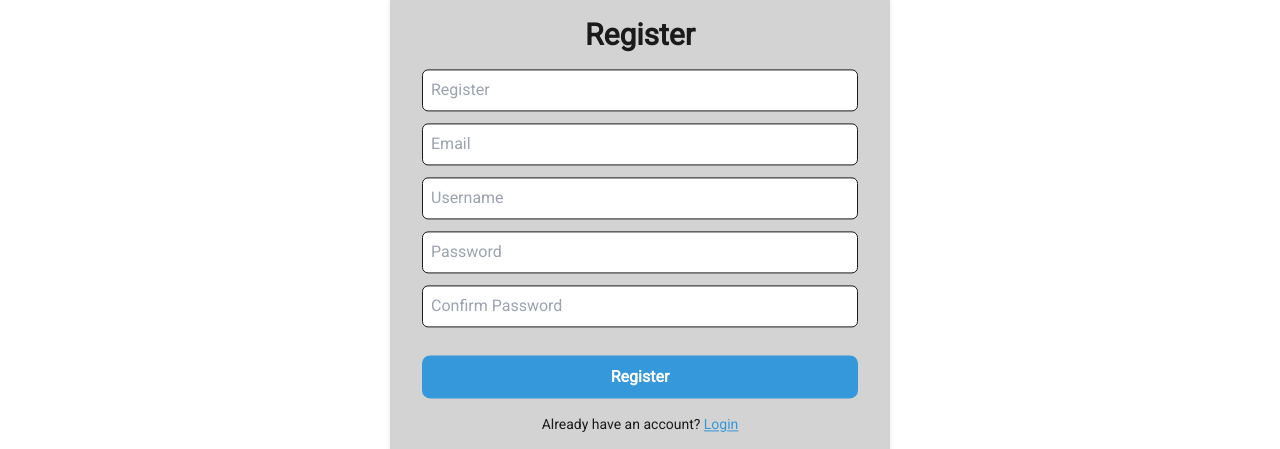
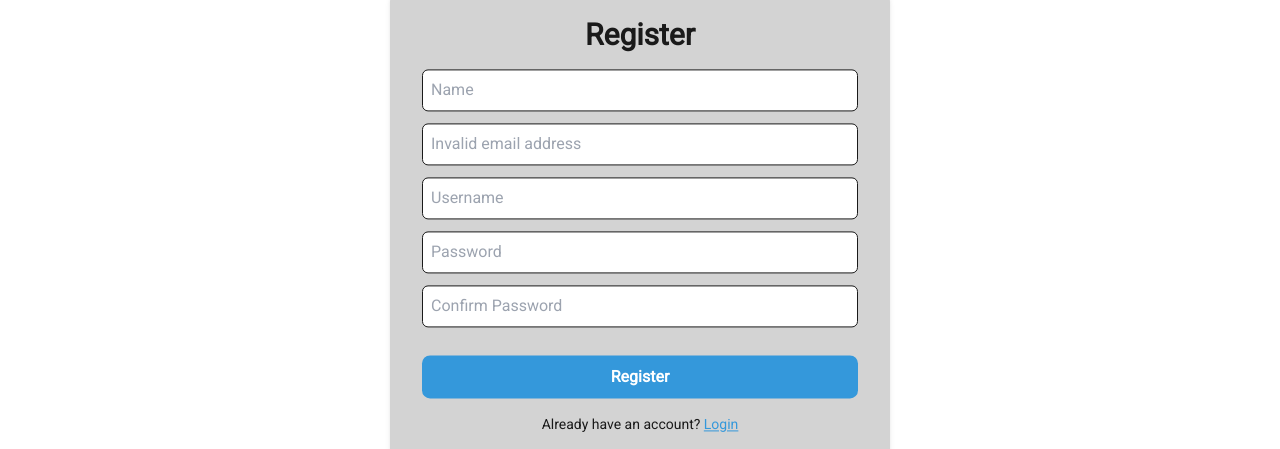
Before and after one commit to Abdulaziz-Mirsagatov/collectify, a Next.js app: page /en/register in a window 1280 px wide. Shown: the part 206-655 px from the top of the page. Built offline with nearby package versions, Linux system fonts and the light colour scheme.

Commit message:
use form & zod resolver, register & login

```diff
--- a/app/[lang]/(unauthorized)/register/page.tsx
+++ b/app/[lang]/(unauthorized)/register/page.tsx
@@ -1,5 +1,5 @@
 import { getDictionary } from "@/app/dictionaries";
-import RegularInput from "@/components/Atoms/Input/Regular";
+import RegisterForm from "@/components/Organisms/Form/Register";
 import { Locale } from "@/i18n-config";
 import Link from "next/link";
 
@@ -12,25 +12,7 @@ const RegisterPage = async ({ params }: { params: { lang: Locale } }) => {
     <div className="w-11/12 bg-light-gray dark:bg-dark-gray p-8 rounded-2xl grid gap-4 absolute top-1/2 left-1/2 -translate-x-1/2 -translate-y-1/2 max-w-[500px] shadow-md">
       <h1 className="text-3xl font-bold text-center">{register.title}</h1>
 
-      <form className="grid gap-3">
-        <RegularInput type="text" placeholder={register.title} required />
-        <RegularInput type="email" placeholder={register.email} required />
-        <RegularInput type="text" placeholder={register.username} required />
-        <RegularInput
-          type="password"
-          placeholder={register.password}
-          required
-        />
-        <RegularInput
-          type="password"
-          placeholder={register.confirmPassword}
-          required
-        />
-
-        <button type="submit" className="button button-info mt-4">
-          {register.register}
-        </button>
-      </form>
+      <RegisterForm dict={register} />
 
       <p className="text-center text-sm">
         {register.footer}{" "}
--- a/app/globals.css
+++ b/app/globals.css
@@ -52,6 +52,28 @@ body {
   }
 }
 
+.button.submitting {
+  background-color: var(--dark-gray);
+  cursor: not-allowed;
+}
+
+.error-message {
+  color: var(--warning-red);
+  font-weight: bold;
+}
+
+.input {
+  width: 100%;
+  padding: 0.5rem;
+  border-radius: 0.375rem;
+  border: 1px solid var(--dark);
+}
+
+.input.error {
+  border-color: var(--warning-red);
+  outline: none;
+}
+
 @layer utilities {
   .text-balance {
     text-wrap: balance;
--- a/components/Organisms/Form/Login/index.tsx
+++ b/components/Organisms/Form/Login/index.tsx
@@ -1,6 +1,5 @@
 "use client";
 
-import RegularInput from "@/components/Atoms/Input/Regular";
 import { LoginFormProps } from "./types";
 import { useState } from "react";
 import { login } from "@/services/actions/auth/login";
@@ -8,6 +7,7 @@ import { login } from "@/services/actions/auth/login";
 const LoginForm = ({ dict }: LoginFormProps) => {
   const [form, setForm] = useState({ username: "", password: "" });
   const [invalidCredentials, setInvalidCredentials] = useState(false);
+  const [isSubmitting, setIsSubmitting] = useState(false);
 
   const handleChange = (e: React.ChangeEvent<HTMLInputElement>) => {
     setForm({ ...form, [e.target.name]: e.target.value });
@@ -17,38 +17,47 @@ const LoginForm = ({ dict }: LoginFormProps) => {
   const handleSubmit = async (e: React.FormEvent<HTMLFormElement>) => {
     e.preventDefault();
 
+    setIsSubmitting(true);
     try {
       await login(form, "/");
     } catch (error) {
       setInvalidCredentials(true);
     }
+    setIsSubmitting(false);
   };
 
   return (
     <form className="grid gap-3" onSubmit={handleSubmit}>
-      <RegularInput
+      <input
         type="text"
         placeholder={dict.username}
         name="username"
         value={form.username}
         onChange={handleChange}
-        required
+        className={`input ${invalidCredentials ? " error" : ""}`}
       />
-      <RegularInput
+      <div>
+        <input
           type="password"
           placeholder={dict.password}
           name="password"
           value={form.password}
           onChange={handleChange}
-        required
+          className={`input ${invalidCredentials ? "error" : ""}`}
         />
         {invalidCredentials && (
-        <p className="text-warning-red text-sm text-center">
+          <p className="text-warning-red text-sm text-center mt-1">
             {dict.invalidCredentials}
           </p>
         )}
+      </div>
 
-      <button type="submit" className="button button-info mt-4">
+      <button
+        type="submit"
+        className={`button button-info mt-4
+      ${isSubmitting ? "submitting" : ""}
+      `}
+      >
         {dict.login}
       </button>
     </form>
--- /dev/null
+++ b/components/Organisms/Form/Register/index.tsx
@@ -0,0 +1,134 @@
+"use client";
+
+import { RegisterFormProps } from "./types";
+import { SubmitHandler, useForm } from "react-hook-form";
+import { zodResolver } from "@hookform/resolvers/zod";
+import { RegisterSchema, RegisterSchemaType } from "@/schemas/register";
+import { addUser } from "@/services/actions/users";
+import { useState } from "react";
+import { useRouter } from "next/navigation";
+
+const RegisterForm = ({ dict }: RegisterFormProps) => {
+  const [registerError, setRegisterError] = useState<string>("");
+  const { replace } = useRouter();
+
+  const {
+    register,
+    handleSubmit,
+    reset,
+    formState: { errors, isSubmitting },
+  } = useForm<RegisterSchemaType>({
+    resolver: zodResolver(RegisterSchema),
+  });
+  const onSubmit: SubmitHandler<RegisterSchemaType> = async (
+    data: RegisterSchemaType
+  ) => {
+    const res = await addUser(data);
+    if (res.error === "User with this email already exists") {
+      setRegisterError(dict.errors.emailExists);
+    } else if (res.error === "User with this username already exists") {
+      setRegisterError(dict.errors.usernameExists);
+    } else {
+      setRegisterError("");
+      reset();
+      replace("login");
+    }
+  };
+
+  return (
+    <form className="grid gap-3" onSubmit={handleSubmit(onSubmit)}>
+      <div>
+        <input
+          type="text"
+          className={`input
+        ${errors.name ? "error" : ""}
+        `}
+          placeholder={dict.name}
+          {...register("name")}
+        />
+        {errors.name && (
+          <p className="text-warning-red text-sm mt-1">
+            {dict.errors.nameInvalid}
+          </p>
+        )}
+      </div>
+
+      <div>
+        <input
+          type="text"
+          className={`input ${errors.email ? "error" : ""}`}
+          placeholder={dict.errors.emailInvalid}
+          {...register("email")}
+        />
+        {errors.email && (
+          <p className="text-warning-red text-sm mt-1">
+            {dict.errors.emailInvalid}
+          </p>
+        )}
+      </div>
+
+      <div>
+        <input
+          type="text"
+          className={`input ${errors.username ? "error" : ""}`}
+          placeholder={dict.username}
+          {...register("username")}
+        />
+        {errors.username && (
+          <p className="text-warning-red text-sm mt-1">
+            {dict.errors.usernameInvalid}
+          </p>
+        )}
+      </div>
+
+      <div>
+        <input
+          type="password"
+          className={`input ${errors.password ? "error" : ""}`}
+          placeholder={dict.password}
+          {...register("password")}
+        />
+        {errors.password && errors.password.message === "too short" && (
+          <p className="text-warning-red text-sm mt-1">
+            {dict.errors.passwordInvalidLength}
+          </p>
+        )}
+        {errors.password && errors.password.message === "invalid password" && (
+          <p className="text-warning-red text-sm mt-1">
+            {dict.errors.passwordInvalid}
+          </p>
+        )}
+      </div>
+
+      <div>
+        <input
+          type="password"
+          className={`input ${errors.passwordMismatch ? "error" : ""}`}
+          placeholder={dict.confirmPassword}
+          {...register("confirmPassword")}
+        />
+        {errors.passwordMismatch && (
+          <p className="text-warning-red text-sm mt-1">
+            {dict.errors.passwordsNotMatch}
+          </p>
+        )}
+        {registerError && (
+          <p className="text-warning-red text-sm mt-1 text-center">
+            {registerError}
+          </p>
+        )}
+      </div>
+
+      <button
+        type="submit"
+        className={`button button-info mt-4 ${
+          isSubmitting ? "submitting" : ""
+        }`}
+      >
+        {dict.register}
+      </button>
+    </form>
+  );
+};
+
+export default RegisterForm;
--- /dev/null
+++ b/components/Organisms/Form/Register/types.ts
@@ -0,0 +1,11 @@
+export interface RegisterFormProps {
+  dict: Record<string, any>;
+}
+
+export interface RegisterForm {
+  name: string;
+  email: string;
+  username: string;
+  password: string;
+  confirmPassword: string;
+}
--- a/dictionaries/en.json
+++ b/dictionaries/en.json
@@ -2,6 +2,7 @@
   "page": {
     "register": {
       "title": "Register",
+      "name": "Name",
       "email": "Email",
       "username": "Username",
       "password": "Password",
@@ -12,10 +13,16 @@
       "passwordError": "Password is required",
       "confirmPasswordError": "Confirm Password is required",
       "footer": "Already have an account?",
-      "emailError": "Email is required",
-      "passwordNotMatch": "Password not match",
-      "registerSuccess": "Register success",
-      "registerFail": "Register fail"
+      "errors": {
+        "nameInvalid": "Name must be at least 2 characters long",
+        "emailInvalid": "Invalid email address",
+        "usernameInvalid": "Username must be at least 2 characters long",
+        "passwordInvalidLength": "Password must be at least 8 characters long",
+        "passwordInvalid": "Password must contain at least one letter and one number",
+        "passwordsNotMatch": "Passwords do not match",
+        "emailExists": "User with this email already exists",
+        "usernameExists": "User with this username already exists"
+      }
     },
     "login": {
       "title": "Login",
--- a/dictionaries/ru.json
+++ b/dictionaries/ru.json
@@ -2,6 +2,7 @@
   "page": {
     "register": {
       "title": "Регистрация",
+      "name": "Имя",
       "email": "Электронная почта",
       "username": "Имя пользователя",
       "password": "Пароль",
@@ -12,10 +13,16 @@
       "passwordError": "Требуется пароль",
       "confirmPasswordError": "Требуется подтвердить пароль",
       "footer": "Уже есть аккаунт?",
-      "emailError": "Требуется электронная почта",
-      "passwordNotMatch": "Пароли не совпадают",
-      "registerSuccess": "Регистрация прошла успешно",
-      "registerFail": "Не удалось зарегистрироваться"
+      "errors": {
+        "nameInvalid": "Имя должно содержать минимум 2 символа",
+        "emailInvalid": "Неверный формат электронной почты",
+        "usernameInvalid": "Имя пользователя должно содержать минимум 2 символа",
+        "passwordInvalidLength": "Пароль должен содержать минимум 8 символов",
+        "passwordInvalid": "Пароль должен содержать как минимум одну букву и одну цифру",
+        "passwordsNotMatch": "Пароли не совпадают",
+        "emailExists": "Электронная почта уже зарегистрирована",
+        "usernameExists": "Имя пользователя уже зарегистрировано"
+      }
     },
     "login": {
       "title": "Вход",
--- a/package.json
+++ b/package.json
@@ -12,6 +12,8 @@
   "dependencies": {
     "@auth/prisma-adapter": "^1.4.0",
     "@formatjs/intl-localematcher": "^0.5.4",
+    "@hookform/error-message": "^2.0.1",
+    "@hookform/resolvers": "^3.3.4",
     "@prisma/client": "^5.10.2",
     "bcryptjs": "^2.4.3",
     "negotiator": "^0.6.3",
@@ -21,7 +23,9 @@
     "prisma": "^5.10.2",
     "react": "^18",
     "react-dom": "^18",
-    "use-debounce": "^10.0.0"
+    "react-hook-form": "^7.51.0",
+    "use-debounce": "^10.0.0",
+    "zod": "^3.22.4"
   },
   "devDependencies": {
     "@iconify/react": "^4.1.1",
--- /dev/null
+++ b/schemas/register.ts
@@ -0,0 +1,36 @@
+import { z } from "zod";
+
+const emailValidator = (value: string) => {
+  const emailRegex = /^[^\s@]+@[^\s@]+\.[^\s@]+$/;
+  return emailRegex.test(value);
+};
+
+const passwordValidator = (value: string) => {
+  const containsLetter = /[a-zA-Z]/.test(value);
+  const containsDigit = /\d/.test(value);
+  return containsLetter && containsDigit;
+};
+
+const confirmPasswordValidator = (data: {
+  password: string;
+  confirmPassword: string;
+}) => {
+  return data.password === data.confirmPassword;
+};
+
+export const RegisterSchema = z
+  .object({
+    name: z.string().min(2),
+    email: z.string().email().refine(emailValidator),
+    username: z.string().min(2),
+    password: z
+      .string()
+      .min(8, { message: "too short" })
+      .refine(passwordValidator, { message: "invalid password" }),
+    confirmPassword: z.string(),
+  })
+  .refine(confirmPasswordValidator, { path: ["passwordMismatch"] });
+
+export type RegisterSchemaType = z.infer<typeof RegisterSchema> & {
+  passwordMismatch: Record<string, any>;
+};
--- a/services/actions/auth/login.ts
+++ b/services/actions/auth/login.ts
@@ -7,11 +7,9 @@ export const login = async (
   credentials: CredentialsInteface,
   redirectPath: string
 ) => {
-  const res = await signIn("credentials", {
+  await signIn("credentials", {
     username: credentials.username,
     password: credentials.password,
     redirectTo: redirectPath,
   });
-
-  return res;
 };
--- /dev/null
+++ b/services/actions/users.ts
@@ -0,0 +1,18 @@
+"use server";
+
+import { USER_ROLES } from "@/constants/users";
+import { User } from "@/types/env";
+
+export type NewUser = Omit<User, "id" | "role" | "createdAt" | "updatedAt">;
+
+export const addUser = async (user: NewUser) => {
+  const res = await fetch(`${process.env.API_URL}/api/user`, {
+    method: "POST",
+    headers: {
+      "Content-Type": "application/json",
+    },
+    body: JSON.stringify({ ...user, role: USER_ROLES.USER }),
+  });
+
+  return res.json();
+};
```
Also changed, not shown: 1 other file (tests, documents, lock files or other folders). Lines whose indentation alone changed are shown as unchanged.
